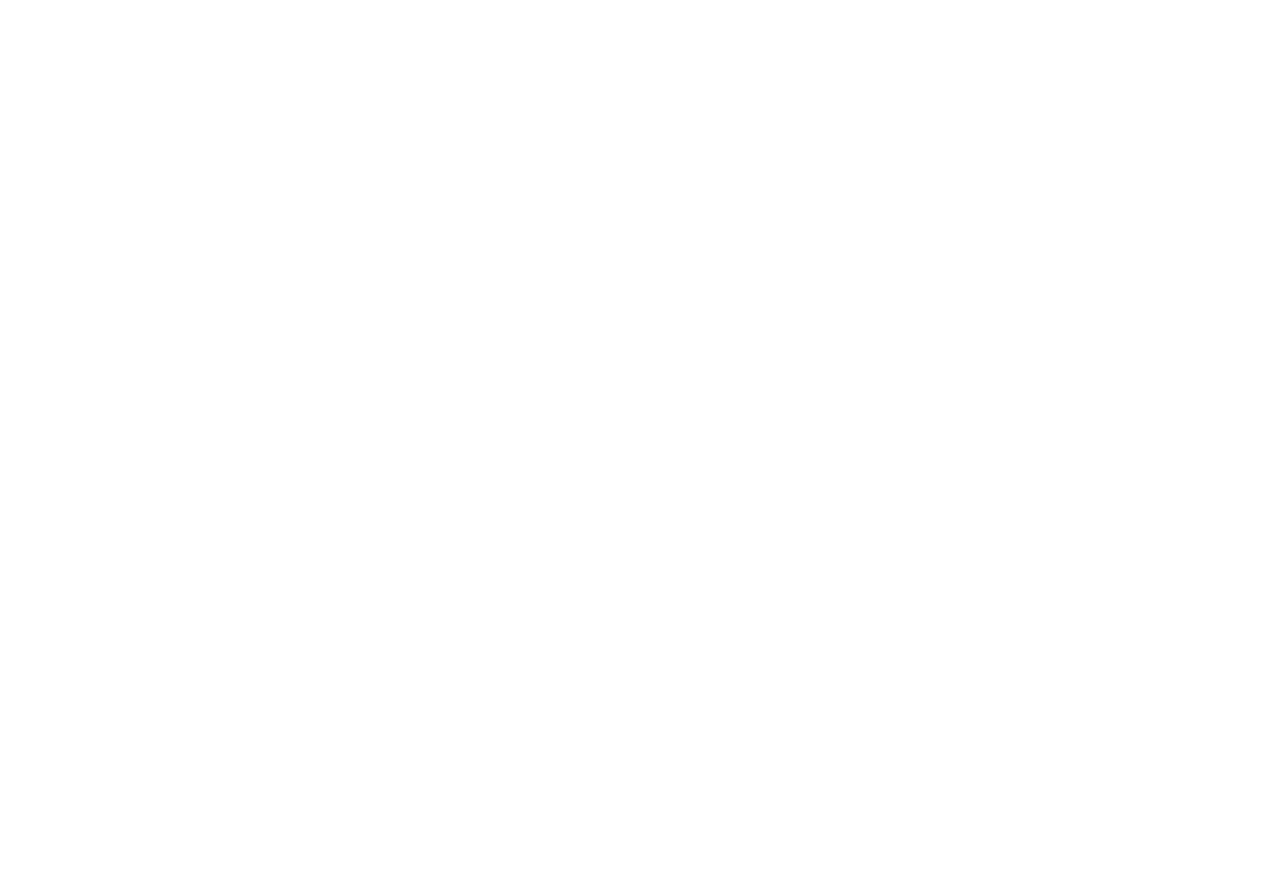
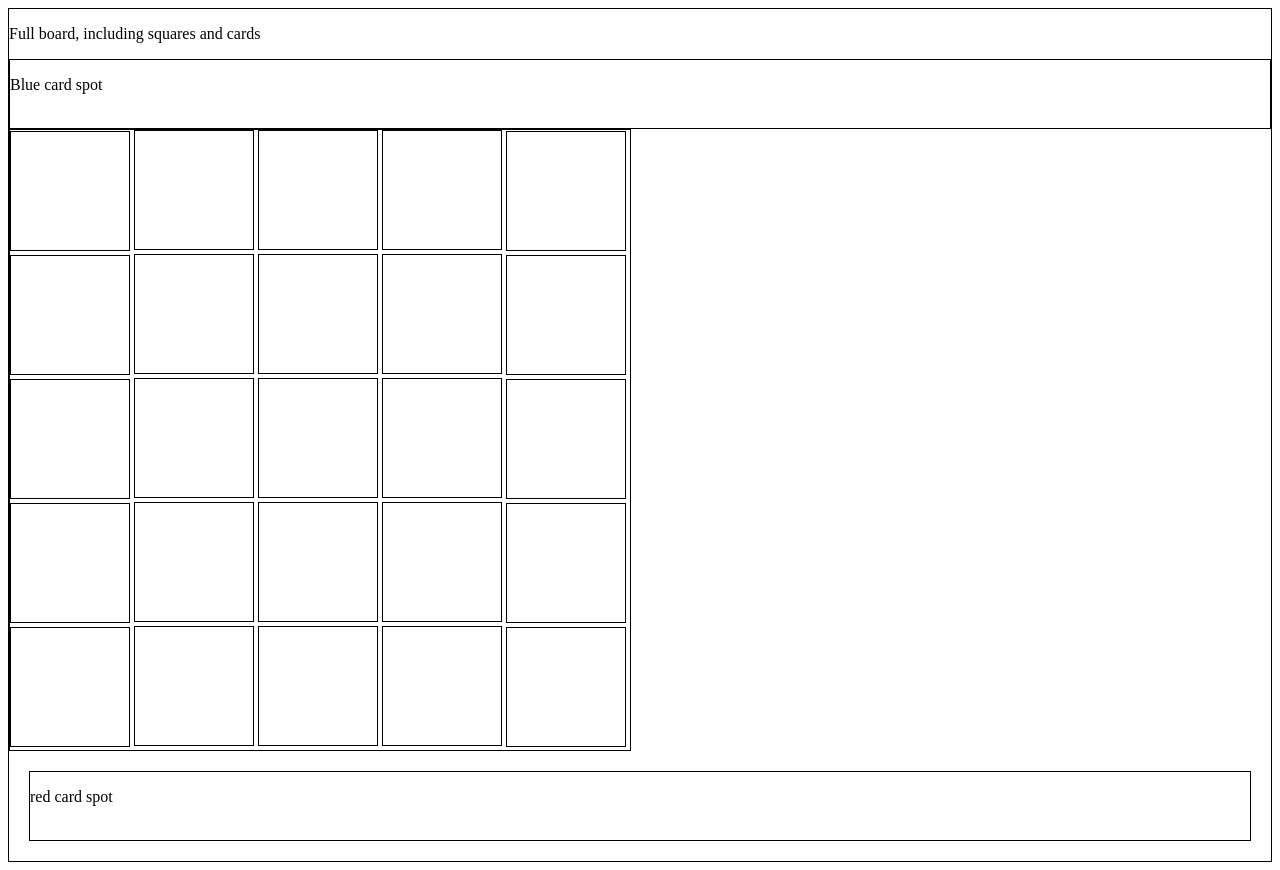
Before and after one commit to amfueger/project-1-onitama, a plain HTML site: page index.html in a window 1280 px wide. Before the commit the page ends 800 px from the top, so only its background shows below. Drawn offline with nearby package versions, Linux system fonts and the light colour scheme.

Commit message:
working on onlick for squares

```diff
--- a/css/style.css
+++ b/css/style.css
@@ -0,0 +1,26 @@
+.clickable {
+	cursor: pointer;
+}
+
+#game-board {
+	border: 1px solid black;
+}
+.blue-cards {
+	border: 1px solid black;
+}
+.red-cards {
+	border: 1px solid black;
+	margin: 20px;
+}
+.square-limit {
+	border: 1px solid black;
+	width: 620px;
+	height: 620px;
+}
+.square {
+	width: 118px;
+	height: 118px;
+	border: 1px solid black;
+	display: inline-flex;
+
+}
--- a/index.html
+++ b/index.html
@@ -6,63 +6,66 @@
  <script src="https://ajax.googleapis.com/ajax/libs/jquery/3.1.1/jquery.min.js"></script>
 </head>
 <body>
-	<div class="game-board">
+	<div id="game-board">
+		<p>Full board, including squares and cards</p>
 		<div class="blue-cards">
+			<p>Blue card spot</p>
 			<img id="bluecard1" class = "blue-card-position" data-card="0"src=""/>
 			<img id="bluecard2" class = "blue-card-position" data-card="1" src=""/>
 		</div>
 			<div class="square-limit">
-				<div class="column1 row5" data-number="1" data-x="1" data-y="5">
+				<div class="square" data-number="1" data-x="1" data-y="5">
 					<img id="blue-pawn-5" class="blue-pawn clickable" src=""/>
 				</div>
-				<div class="column1 row4" data-number="6" data-x="1" data-y="4"></div>
-				<div class="column1 row3" data-number="11" data-x="1" data-y="3"></div>
-				<div class="column1" class="row2" data-number="16" data-x="1" data-y="2"></div>
-				<div class="column1" class="row1" data-number="21" data-x="1" data-y="1">
+				<div class="square" data-number="6" data-x="1" data-y="4"></div>
+				<div class="square" data-number="11" data-x="1" data-y="3"></div>
+				<div class="square" data-number="16" data-x="1" data-y="2"></div>
+				<div class="square" data-number="21" data-x="1" data-y="1">
 					<img id="red-pawn-1" class="red-pawn" src=""/>
 				</div>
 
-				<div class="column2" class="row5" data-number="2" data-x="2" data-y="5">
+				<div class="square" data-number="2" data-x="2" data-y="5">
 					<img id="blue-pawn-4"class="blue-pawn clickable"src=""/>
 				</div>
-				<div class="column2" class="row4" data-number="7" data-x="2" data-y="4"></div>
-				<div class="column2" class="row3" data-number="12" data-x="2" data-y="3"></div>
-				<div class="column2" class="row2" data-number="17" data-x="2" data-y="2"></div>
-				<div class="column2" class="row1" data-number="22" data-x="2" data-y="1">
+				<div class="square" data-number="7" data-x="2" data-y="4"></div>
+				<div class="square" data-number="12" data-x="2" data-y="3"></div>
+				<div class="square" data-number="17" data-x="2" data-y="2"></div>
+				<div class="square" data-number="22" data-x="2" data-y="1">
 					<img id="red-pawn-2" class="red-pawn" src=""/>
 				</div>
 
-				<div class="column3" class="row5" data-number="3" data-x="3" data-y="5">
+				<div class="square" data-number="3" data-x="3" data-y="5">
 					<img id="blue-sensei-3" class="blue-pawn"src=""/>
 				</div>
-				<div class="column3" class="row4" data-number="8" data-x="3" data-y="4"></div>
-				<div class="column3" class="row3" data-number="13" data-x="3" data-y="3"></div>
-				<div class="column3" class="row2" data-number="18" data-x="3" data-y="2"></div>
-				<div class="column3" class="row1" data-number="23" data-x="3" data-y="1">
+				<div class="square" data-number="8" data-x="3" data-y="4"></div>
+				<div class="square" data-number="13" data-x="3" data-y="3"></div>
+				<div class="square" data-number="18" data-x="3" data-y="2"></div>
+				<div class="square" data-number="23" data-x="3" data-y="1">
 					<img id="red-sensei-3" class="red-pawn" src=""/>
 				</div>
 
-				<div class="column4" class="row5" data-number="4" data-x="4" data-y="5">
+				<div class="square" data-number="4" data-x="4" data-y="5">
 					<img id="blue-pawn-2" class="blue-pawn clickable" src=""/>
 				</div>
-				<div class="column4" class="row4" data-number="9" data-x="4" data-y="4"></div>
-				<div class="column4" class="row3" data-number="14" data-x="4" data-y="3"></div>
-				<div class="column4" class="row2" data-number="19" data-x="4" data-y="2"></div>
-				<div class="column4" class="row1" data-number="24" data-x="4" data-y="1">
+				<div class="square" data-number="9" data-x="4" data-y="4"></div>
+				<div class="square" data-number="14" data-x="4" data-y="3"></div>
+				<div class="square" data-number="19" data-x="4" data-y="2"></div>
+				<div class="square" data-number="24" data-x="4" data-y="1">
 					<img id="red-pawn-4" class="red-pawn" src=""/>
 				</div>
 
-				<div class="column5" class="row5" data-number="5" data-x="5" data-y="5">
+				<div class="square" data-number="5" data-x="5" data-y="5">
 					<img id="blue-pawn-1" class="blue-pawn" src=""/>
 				</div>
-				<div class="column5" class="row4" data-number="10" data-x="5" data-y="4"></div>
-				<div class="column5" class="row3" data-number="15" data-x="5" data-y="3"></div>
-				<div class="column5" class="row2" data-number="20" data-x="5" data-y="2"></div>
-				<div class="column5" class="row1" data-number="25" data-x="5" data-y="1">
+				<div class="square" data-number="10" data-x="5" data-y="4"></div>
+				<div class="square" data-number="15" data-x="5" data-y="3"></div>
+				<div class="square" data-number="20" data-x="5" data-y="2"></div>
+				<div class="square" data-number="25" data-x="5" data-y="1">
 					<img id="red-pawn-5" class="red-pawn" src=""/>
 				</div>
 			</div>
 		<div class="red-cards">
+			<p> red card spot</p>
 			<img id="redcard1" class = "red-card-position" data-card="1" src=""/>
 			<img id="redcard2" class = "red-card-position" data-card="0" src=""/>
 		</div>
--- a/js/app.js
+++ b/js/app.js
@@ -124,6 +124,8 @@ class Game {
 		this.sideCard = {};
 		this.whoseTurn = "red";
 		this.chosenPawn = {};
+		this.clickedPawnX =  null;
+		this.clickedPawnY = null;
 		//console.log(this.redPawns);
 	}
 
@@ -141,7 +143,12 @@ this.clearClickables();
 this.setupTurn();
 
 
+
 //time needed:
+//listen for the click
+	//change the cursor for hovering over a clickable event
+	//
+//pick the card
 //couple hours for available move?
 //another hour or so for card swapping?
 //victory conditions hour?
@@ -163,7 +170,7 @@ this.setupTurn();
 // 		2. Remove button or pawn.
 // 	2. If empty, change property position of pawn.
 // 	3. Pawn moves to new div.
-this.switchToOtherPlayer(game.whoseTurn);
+this.switchToOtherPlayer();
 	}
 	gameSetup() {
 		//THIS WORKS
@@ -240,12 +247,14 @@ this.switchToOtherPlayer(game.whoseTurn);
 		//need a third variable to temporarily store the side card
 		//
 	}
-	switchToOtherPlayer(whoseTurn) {
-		if(whoseTurn === "red") {
-			whoseTurn = "blue";
-		} else if (whoseTurn === "blue") {
-			whoseTurn = "red";
+	switchToOtherPlayer() {
+		if(this.whoseTurn === "red") {
+			this.whoseTurn = "blue";
+			//console.log(this.whoseTurn);
+		} else if (this.whoseTurn === "blue") {
+			this.whoseTurn = "red";
 		}
+		//console.log(this.whoseTurn);
 	}
 
 }
@@ -257,4 +266,9 @@ game.gameSetup();
 /*****************Listeners************/
 
 
-//$('#clickable').on('click', this.chosenPawn);
+$('.clickable').on('click', function(e) {
+	console.log(e);
+	this.clickedPawnX = e.square.data('data-x');
+	this.clickedPawnY = e.square.data('data-y');
+	console.log(this.clickedPawnX);
+}
```
